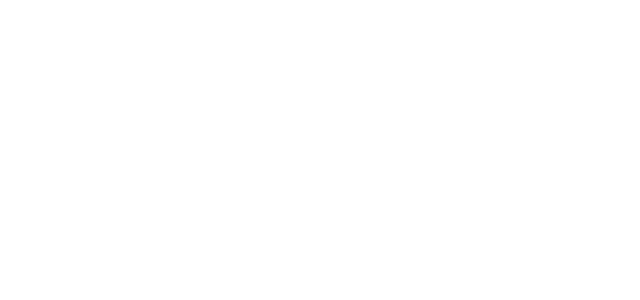
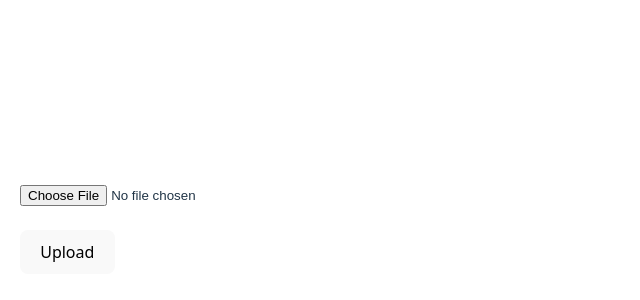
Before and after one commit to dvlsc000/resume-analyzer, a React app in the folder frontend/: page /upload in a window 1280 px wide. Before the commit this address had no page. Shown: the part 164-464 px from the top of the page, without its empty margins (0-640 px from the left). Built offline with nearby package versions, Linux system fonts and the light colour scheme; the HTML template or start-up script is replaced by a standard one.

Commit message:
Basic upload file component

```diff
--- a/frontend/src/App.jsx
+++ b/frontend/src/App.jsx
@@ -1,6 +1,7 @@
 import { BrowserRouter as Router, Routes, Route } from "react-router-dom";
 import Login from "./Login";
 import Register from "./Register";
+import FileUpload from "./Upload";
 
 function App() {
   return (
@@ -8,6 +9,7 @@
       <Routes>
         <Route path="/" element={<Login />} />
         <Route path="/register" element={<Register />} />
+        <Route path="/upload" element={<FileUpload />} />
       </Routes>
     </Router>
   );
--- a/frontend/src/Login.jsx
+++ b/frontend/src/Login.jsx
@@ -20,6 +20,7 @@
 
       console.log("Logged in:", userCredential.user);
       alert("Login successful");
+      navigate("/upload");
     } catch (error) {
       alert(error.message);
     }
--- /dev/null
+++ b/frontend/src/Upload.jsx
@@ -0,0 +1,47 @@
+import React, { useState } from "react";
+
+export default function FileUpload() {
+  const [file, setFile] = useState(null);
+  const [status, setStatus] = useState("");
+
+  const handleFileChange = (event) => {
+    setFile(event.target.files[0]);
+  };
+
+  const handleUpload = async () => {
+    if (!file) {
+      setStatus("Please select a file first.");
+      return;
+    }
+
+    const formData = new FormData();
+    formData.append("file", file);
+
+    try {
+      setStatus("Uploading...");
+
+      const response = await fetch("/api/upload", {
+        method: "POST",
+        body: formData,
+      });
+
+      if (!response.ok) {
+        throw new Error("Upload failed");
+      }
+
+      setStatus("Upload successful!");
+    } catch (error) {
+      setStatus("Upload failed.");
+      console.error(error);
+    }
+  };
+
+  return (
+    <div style={{ padding: 20 }}>
+      <input type="file" onChange={handleFileChange} />
+      <br /><br />
+      <button onClick={handleUpload}>Upload</button>
+      <p>{status}</p>
+    </div>
+  );
+}
```
